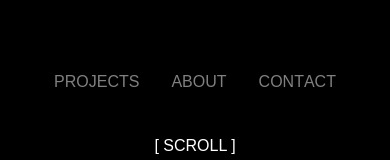
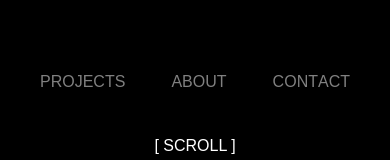
Before and after one commit to SebMZI/Sebastien-Morazzani-PortFolio, a Next.js app: page / in a window 390 px wide. Shown: the part 461-621 px from the top of the page. Built offline with nearby package versions, Linux system fonts and the light colour scheme.

Commit message:
fix: fix nav mobile

```diff
--- a/src/containers/home-page/HeroSection.tsx
+++ b/src/containers/home-page/HeroSection.tsx
@@ -176,7 +176,7 @@ const HeroSection = () => {
               delay: 1.85,
               ease: [0.65, 0, 0.35, 1],
             }}
-            className="flex justify-start gap-12"
+            className="flex justify-between md:justify-start gap-12 w-full md:w-auto"
           >
             <p className="opacity-50">LOCATION</p>
             <span className="">47.218102°N, -1.552800°W</span>
@@ -197,6 +197,7 @@ const HeroSection = () => {
             </span>
           </motion.div>
           <motion.nav
+            className="w-full md:w-auto"
             initial={{ translateY: "100%" }}
             animate={{
               translateY: hasLoaded ? "0%" : "100%",
@@ -207,7 +208,7 @@ const HeroSection = () => {
               ease: [0.65, 0, 0.35, 1],
             }}
           >
-            <ul className="flex justify-end gap-8">
+            <ul className="flex justify-between md:justify-end gap-8 w-full md:w-auto">
               <li>
                 <FlipLinks target="" href="/#my-projects">
                   projects
```
